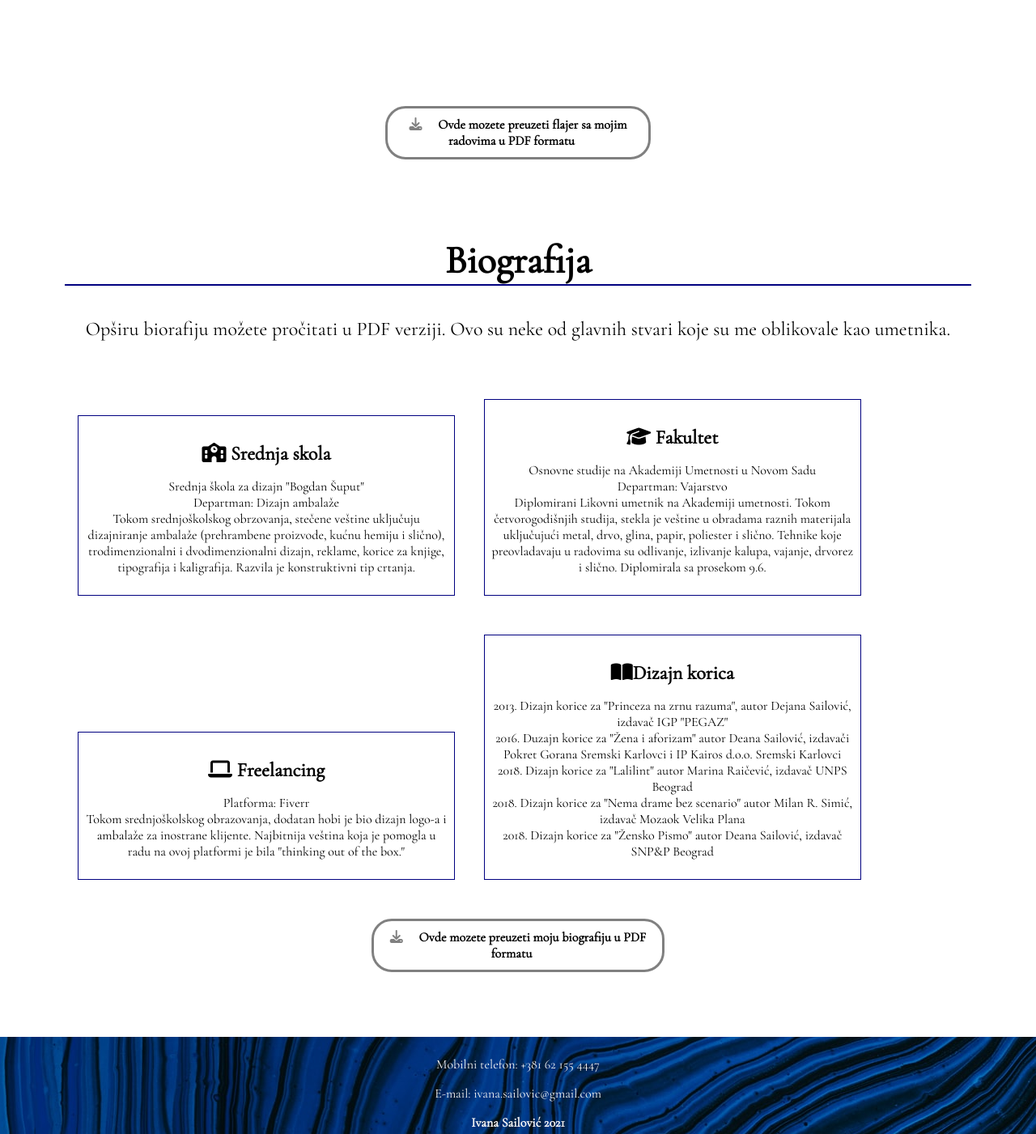
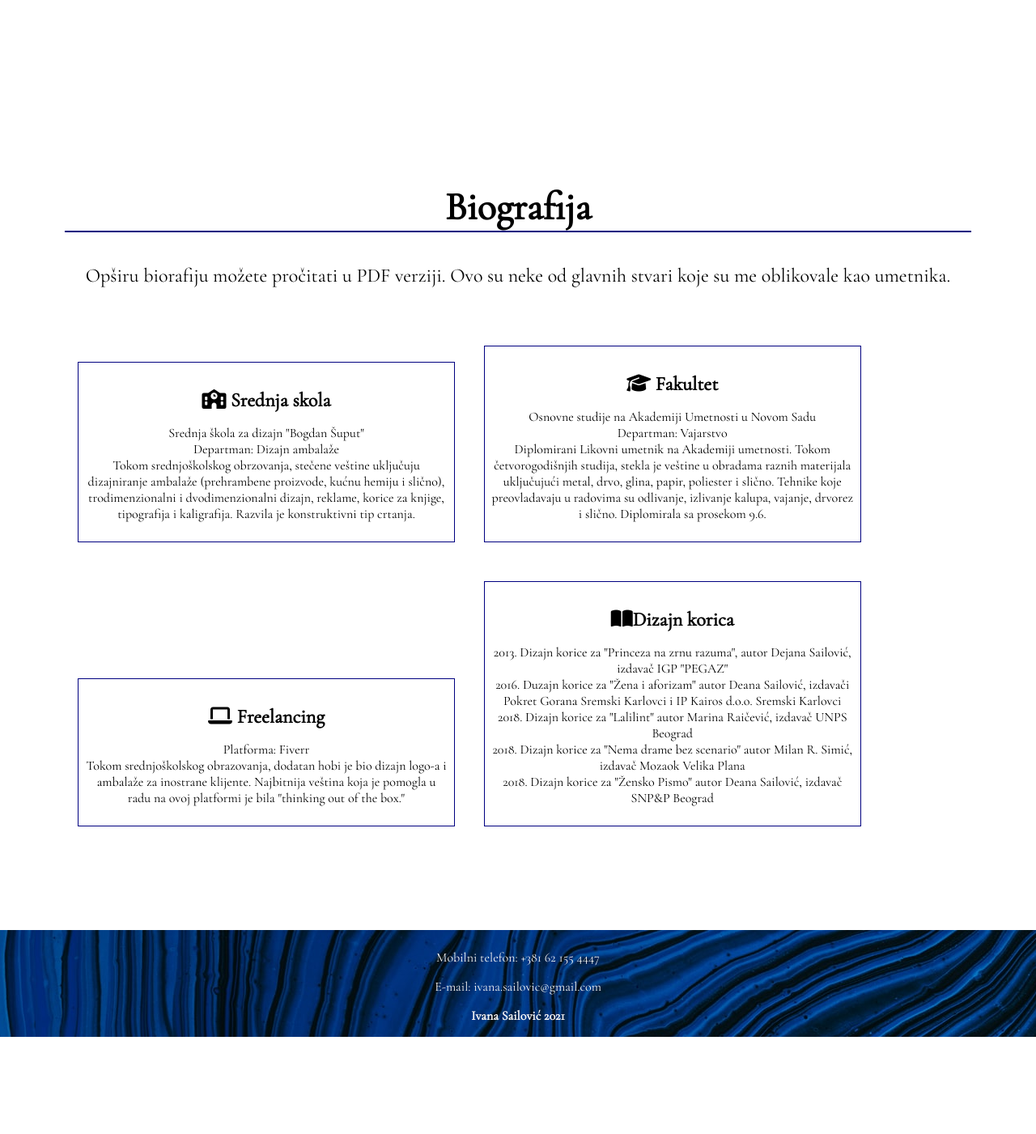
Before and after one commit to Sailovic/Ivana, a plain HTML site: page index.html in a window 1280 px wide. Shown: the part 2440-3841 px from the top of the page at 81% size. After the commit the page ends 3737 px from the top, so only its background shows below. Drawn offline with nearby package versions, Linux system fonts and the light colour scheme; a web font is replaced by a local one.

Commit message:
Update index.html
No btn

```diff
--- a/index.html
+++ b/index.html
@@ -86,12 +86,12 @@
 
           </p>
         </div>
-        <div class="btn">
+<!--         <div class="btn">
           <i class="fas fa-download"></i>
           <a href=""
             >Ovde mozete preuzeti flajer sa mojim radovima u PDF formatu</a
           >
-        </div>
+        </div> -->
       </section>
       <section class="aboutMe" id="biografija">
         <h2>Biografija</h2>
@@ -142,10 +142,10 @@
           </p>
         </div>
 
-        <div class="btn">
+<!--         <div class="btn">
           <i class="fas fa-download"></i>
           <a href="">Ovde mozete preuzeti moju biografiju u PDF formatu</a>
-        </div>
+        </div> -->
       </section>
     </main>
     <footer id="kontakt">
```
